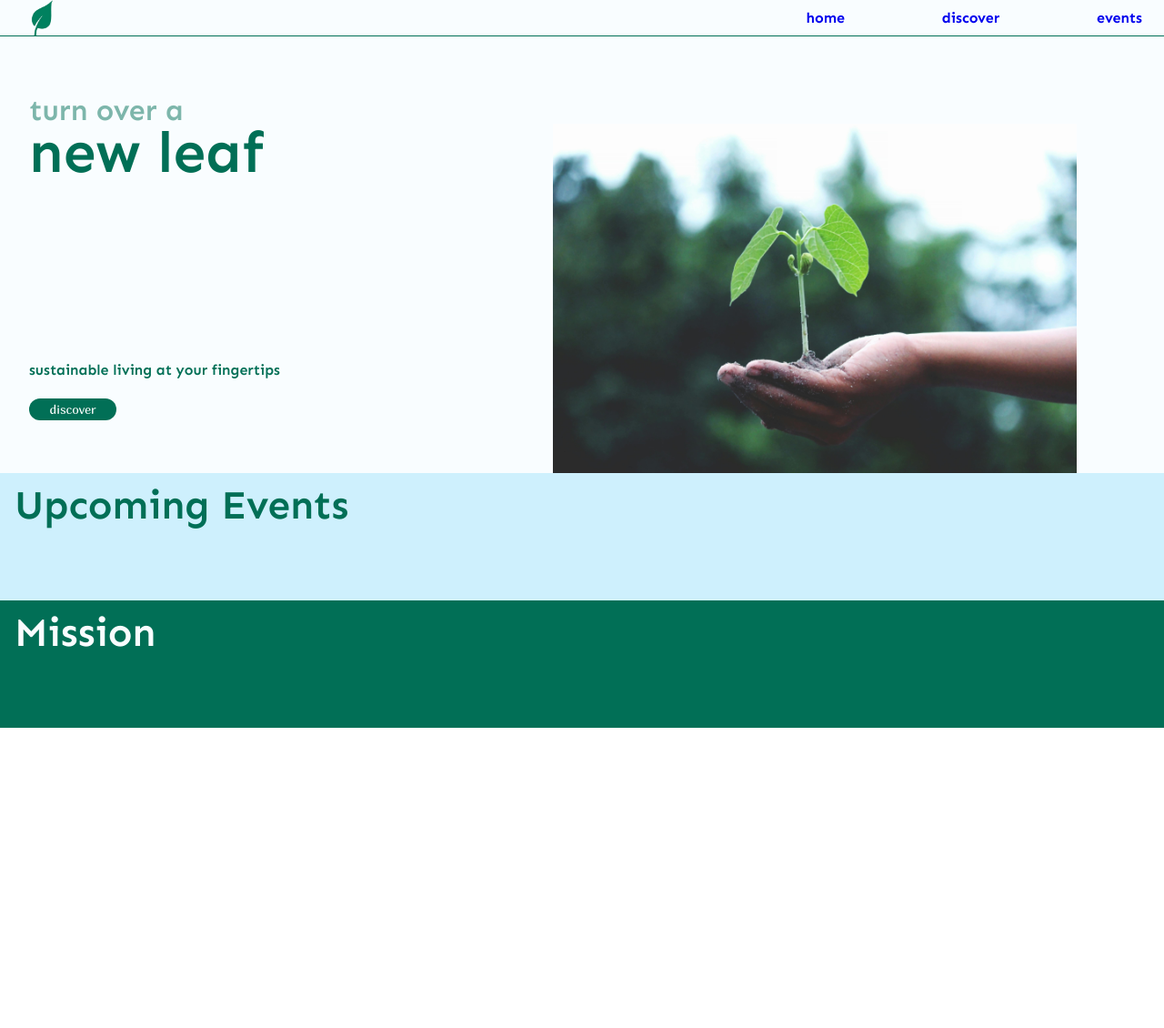
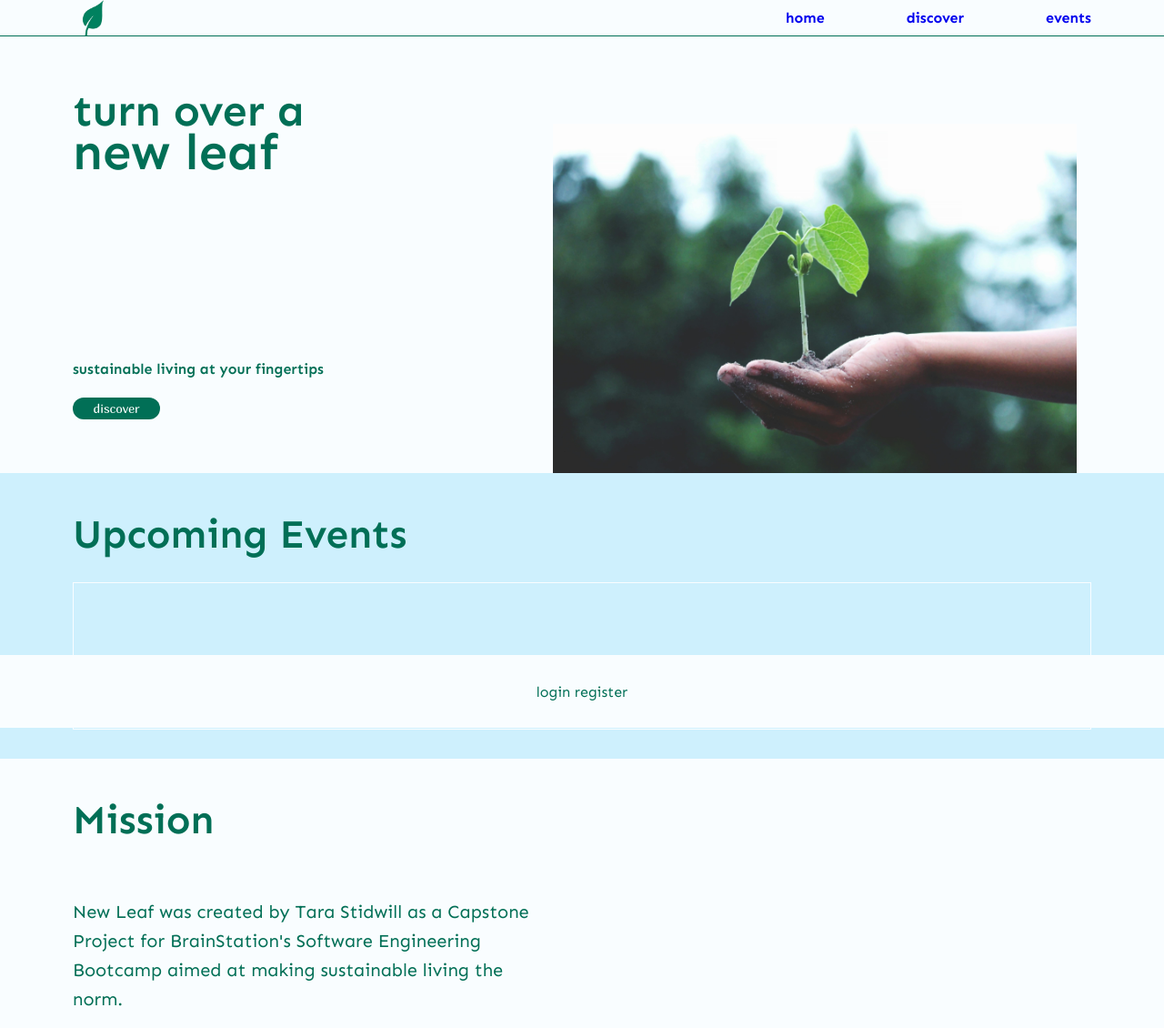
Before and after one commit to tstidwill/new-leaf-client, a React (Vite) app: page / in a window 1280 px wide. Shown: the whole page at 91% size. Before the commit the page ends 800 px from the top, so only its background shows below. Built offline with nearby package versions, Linux system fonts and the light colour scheme.

Commit message:
Add more content and desktop view styling to landing page

```diff
--- a/src/pages/LandingPage/LandingPage.jsx
+++ b/src/pages/LandingPage/LandingPage.jsx
@@ -94,11 +94,18 @@ export default function LandingPage({
           </section>
           <section className="landingpage__upcoming upcoming">
             <h2 className="upcoming__header">Upcoming Events</h2>
+            <div className="upcoming__container"></div>
           </section>
           <section className="landingpage__mission mission">
             <h2 className="mission__header">Mission</h2>
+            <p className="mission__text">
+              New Leaf was created by Tara Stidwill as a Capstone Project for
+              BrainStation's Software Engineering Bootcamp aimed at making
+              sustainable living the norm.{" "}
+            </p>
           </section>
         </div>
+        <footer className="footer">login register</footer>
       </main>
     </>
   );
--- a/src/pages/LandingPage/LandingPage.scss
+++ b/src/pages/LandingPage/LandingPage.scss
@@ -48,11 +48,15 @@
     border-bottom: 1px solid $primary-dark;
   }
 
+  @include desktop {
+    padding: 0.75rem 5rem;
+  }
+
   &__logo {
     margin-left: 0.5rem;
 
     @include tablet {
-      margin-left: 0;
+      margin-left: 0rem;
     }
   }
 
@@ -102,6 +106,10 @@
       flex-direction: column;
       justify-content: space-around;
     }
+
+    @include desktop {
+      padding-left: 5rem;
+    }
   }
 
   &__header {
@@ -113,6 +121,7 @@
 
   &__title {
     text-align: center;
+
     @include tablet {
       text-align: left;
     }
@@ -134,6 +143,9 @@
 
     @include desktop {
       bottom: 50px;
+      color: $primary-dark;
+      font-size: 3rem;
+      // line-height: 4.25rem;
     }
   }
 
@@ -279,23 +291,49 @@ input:focus::placeholder {
 
   @include tablet {
     display: flex;
+    flex-direction: column;
     width: 100%;
   }
   &__header {
     padding: 1rem;
+
+    @include desktop {
+      padding: 3rem 5rem 0rem;
+    }
+  }
+
+  &__container {
+    border: 1px solid $primary-light;
+    padding: 5rem;
+    margin: 2rem 5rem;
   }
 }
 
 .mission {
   display: none;
-  background-color: $primary-dark;
-  color: $primary-light;
+  background-color: $primary-light;
+  color: $primary-dark;
   height: 20rem;
 
   @include tablet {
     display: flex;
+    flex-direction: column;
   }
   &__header {
     padding: 1rem;
+
+    @include desktop {
+      padding: 3rem 5rem;
+    }
+  }
+
+  &__text {
+    margin: 1rem 5rem;
+    width: 40%;
   }
 }
+
+.footer {
+  height: 5vh;
+  background-color: $primary-dark;
+}
--- a/src/styles/partials/_global.scss
+++ b/src/styles/partials/_global.scss
@@ -24,8 +24,8 @@ h1 {
   }
 
   @include desktop {
-    font-size: 4rem;
-    line-height: 4.25rem;
+    font-size: 3.5rem;
+    line-height: 4rem;
   }
 }
 
@@ -88,6 +88,11 @@ p {
   font-weight: 400;
   font-size: 0.85rem;
   line-height: 1.25rem;
+
+  @include desktop {
+    font-size: 1.25rem;
+    line-height: 2rem;
+  }
 }
 
 ul,
```
